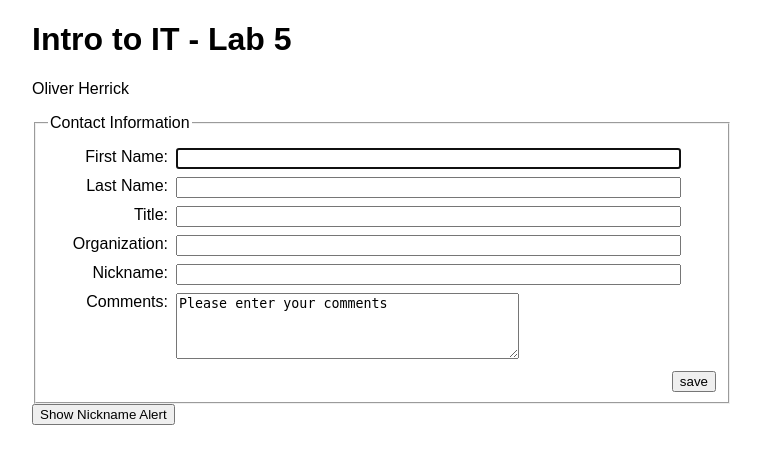
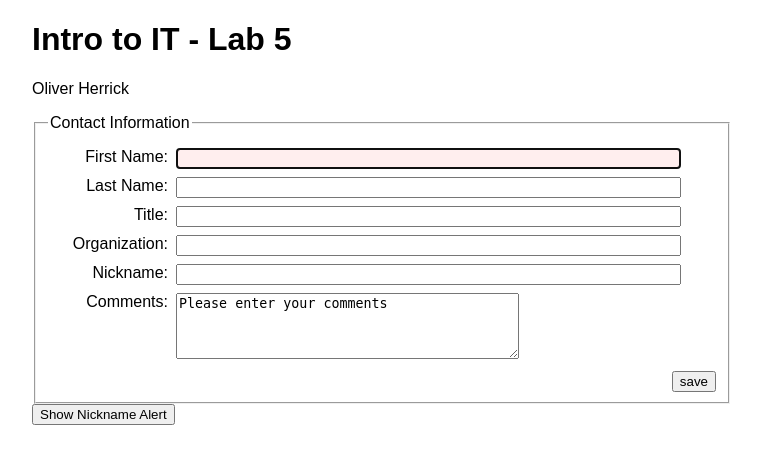
Before and after one commit to mannhorse/itws1100-herrio, a PHP site: the page made by Labs/Lab 5/lab5.html in a window 1280 px wide, with the restyled element focused. Shown: the top 464 px of the page, without its empty margins (258-1019 px from the left). Run offline with PHP 8.4, Linux system fonts and the light colour scheme.

Commit message:
Commit 2

```diff
--- a/Labs/Lab 5/lab5.css
+++ b/Labs/Lab 5/lab5.css
@@ -32,3 +32,7 @@ fieldset {
 #save {
    float: right;
 }
+
+input:focus, textarea:focus {
+   background-color: #fee;
+}
```
Also changed, not shown: Labs/Lab 5/README.md (added).
